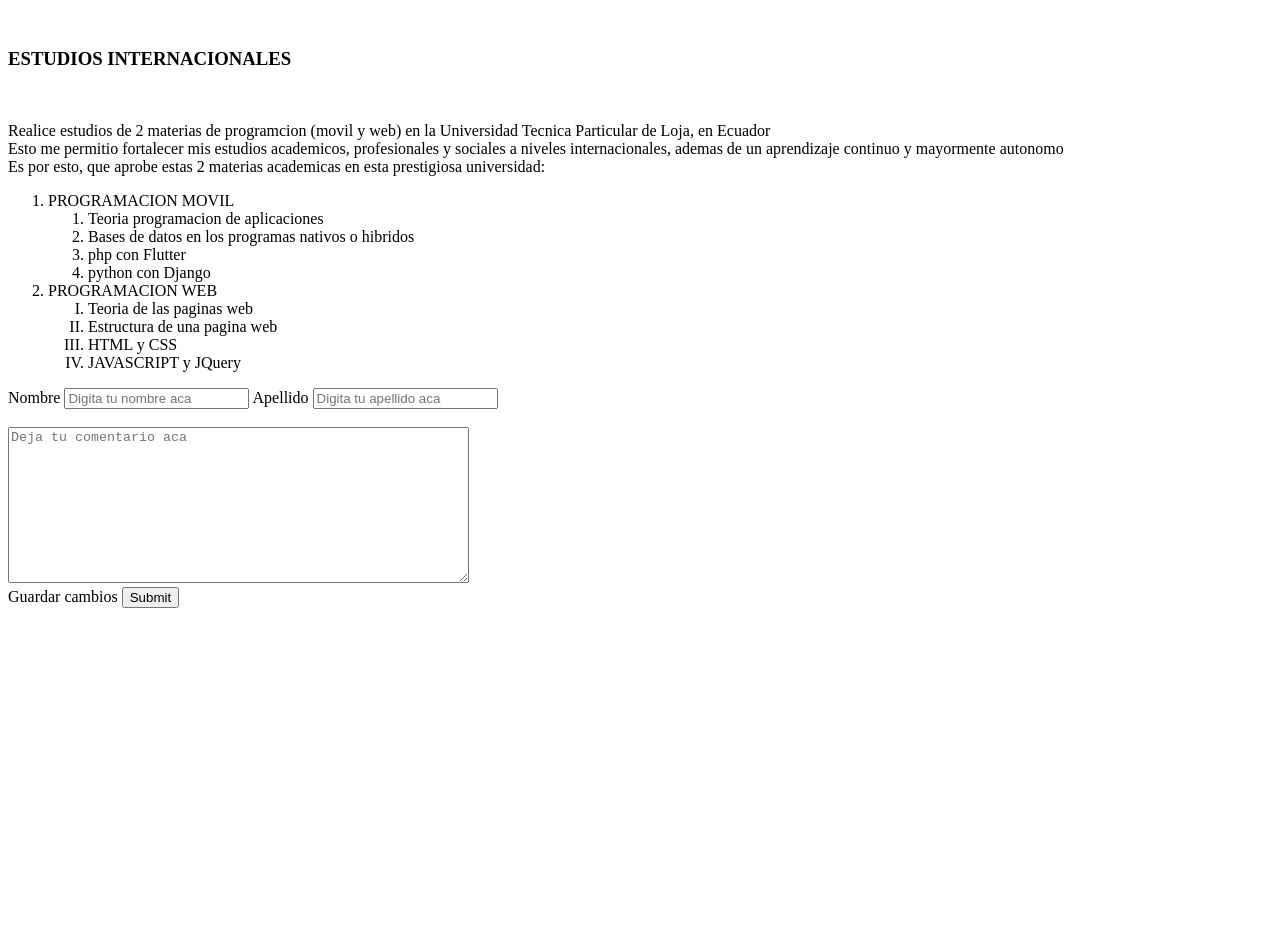
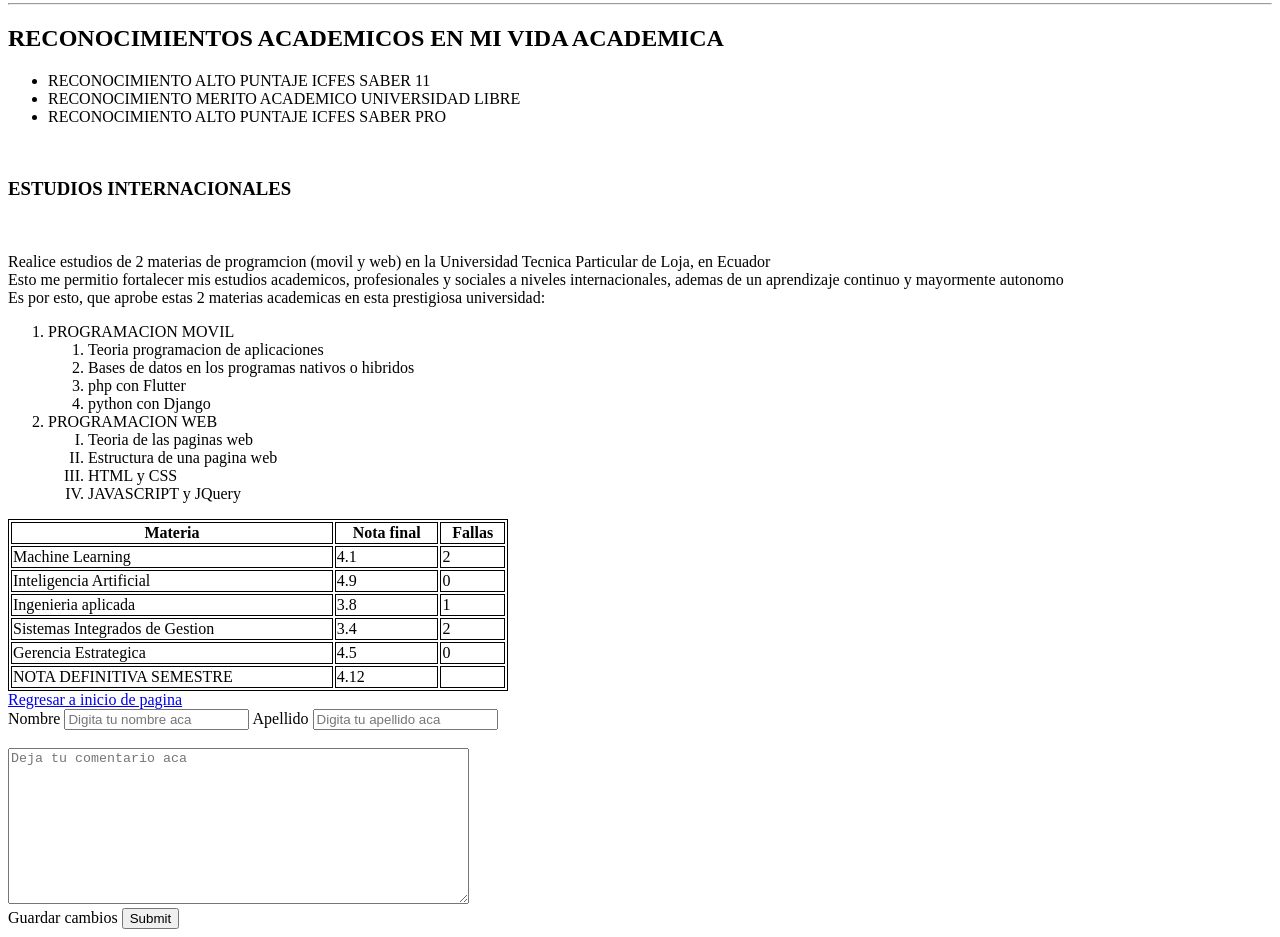
Before and after one commit to IvanCortesGit-Hub/BasicWebSite-Static-, a plain HTML site: page Index.html in a window 1280 px wide. Shown: the part 1228-2165 px from the top of the page. Before the commit the page ends 1844 px from the top, so only its background shows below. Drawn offline with Linux system fonts and the light colour scheme.

Commit message:
Se creo la estructura principal del archivo Index.html con HTML basico

```diff
--- a/Index.html
+++ b/Index.html
@@ -1,20 +1,40 @@
 <!DOCTYPE html>
 <html lang="en">
-<head>
+<head> <!--Ponemos los metadatos como tittle, description, keywords, viewport y todo eso para que el motor de busqueda lo interprete-->
     <meta charset="UTF-8">
     <meta name="viewport" content="width=device-width, initial-scale=1.0">
+    <meta name="title" content="Web Portfolio">
+    <meta name="author" content="Ivan Cortes">
+    <meta name="description" content="A web portfolio showcasing my projects to company recruiters. If they like what they see, they can contact me">
+    <meta name="keywords" content="PROJECT,HTML,CSS,PYTHON,JAVASCRIPT,GIT,GITHUB,REACT,DJANGO,CV">
     <title>Mi primera pagina web</title>
+    <link rel="icon" href="Imagines e Iconos/search_find_window_16723.png">
+    <style>
+        table, th, td {
+            border: 1px solid black;
+        }
+    </style>
 </head>
 <body>
     <h1>Ivan Santiago Cortes Gutierrez</h1>
+    <header>
+        <h2>Resumen academico profesional</h2>
+            <ul>
+                <li>Hoja de vida</li>
+                <li>Reconocimientos academicos</li>
+                <li>Proyectos creados</li>
+            </ul>
+    </header>
+    <header id="inicio"> <!--RESUMEN EN GENERAL-->
         <h2>Perfil Profesional</h2>
         <p>Estudiante de ultimo semestre de Ingenieria de Sistemas, desarrollador full-stack junior enfocado en back-end<br>
         He sido parte de proyectos enfocados en la creacion de plataformas moviles y web utilizando tecnologias como:<br><br>
         GIT, JAVASCRIPT, REACT, PYTHON, DJANGO, MySQL, POSTGREDB
         </p>
+        <img src="Imagines e Iconos/Facultad.jpeg"/>
+    </header>
     <hr>
-    <!-- Pasamos al entorno de los portafolios-->
-     <img src="Facultad.jpeg"/>
+    <header><!--VIDA ACADEMICA-->
         <h2>HISTORIA ACADEMICA</h2><br>
         <h3>Mi Universidad</h3>
         <p>Proximo graduado de la facultad de Ingenieria de la universidad Libre de Colombia, sede Bogota<br>
@@ -22,6 +42,9 @@
         </p>
         <a target="_blank" href="https://www.unilibre.edu.co/">PAGINA WEB DE MI ALAMA MATER</a> <br> <br>
         <img width="400" height="500" src="https://comunicacionesbogota.unilibre.edu.co/wp-content/uploads/2019/02/sede-bosque-10.jpg"/>
+    </header>
+    <hr>
+    <header> <!--RECONOCIMIENTOS ACADEMICOS-->
         <h2>RECONOCIMIENTOS ACADEMICOS EN MI VIDA ACADEMICA</h2>
         <ul>
             <li>RECONOCIMIENTO ALTO PUNTAJE ICFES SABER 11</li>
@@ -29,6 +52,8 @@
             <li>RECONOCIMIENTO ALTO PUNTAJE ICFES SABER PRO</li>
         </ul>
         <br>
+    </header>
+    <header> <!--ESTUDIOS REALIZADOS EN EL EXTRANJERO-->
         <h3>ESTUDIOS INTERNACIONALES</h3>
         <br>
         <p>Realice estudios de 2 materias de programcion (movil y web) en la Universidad Tecnica Particular de Loja, en Ecuador<br>
@@ -52,14 +77,53 @@
                     <li style="list-style-type: upper-roman;">JAVASCRIPT y JQuery</li>
                 </ul>
             </li>
-
         </ol>
-
-
-
-
-
-
+    </header>
+    <div> <!--PARTE INDEPENDIENTE DONDE MUESTRO NOTAS DEL ULTIMO SEMESTRE-->
+        <table style="width: 500px;">
+            <thead>
+                <tr>
+                    <th>Materia</Th>
+                    <th>Nota final</th>
+                    <th>Fallas</th>
+                </tr>
+            </thead>
+            <tbody>
+                <tr>
+                    <td>Machine Learning</td>
+                    <td>4.1</td>
+                    <td>2</td>
+                </tr>
+                <tr>
+                    <td>Inteligencia Artificial</td>
+                    <td>4.9</td>
+                    <td>0</td>
+                </tr>
+                <tr>
+                    <td>Ingenieria aplicada</td>
+                    <td>3.8</td>
+                    <td>1</td>
+                </tr>
+                <tr>
+                    <td>Sistemas Integrados de Gestion</td>
+                    <td>3.4</td>
+                    <td>2</td>
+                </tr>
+                <tr>
+                    <td>Gerencia Estrategica</td>
+                    <td>4.5</td>
+                    <td>0</td>
+                </tr>
+            </tbody>
+            <tfoot>
+                <td>NOTA DEFINITIVA SEMESTRE</td>
+                <td>4.12</td>
+                <td></td>
+            </tfoot>
+        </table>
+    </div>
+    <footer>
+        <a href="#inicio">Regresar a inicio de pagina</a>
         <form action="/formulario" method="POST">
             <label for="Nombre">Nombre</label>
             <input type="text"  id = "Nombre" name="Nombre" placeholder="Digita tu nombre aca"/>
@@ -68,8 +132,6 @@
             <textarea name="Comentario" cols="55" rows="10" id="Comentario" placeholder="Deja tu comentario aca"></textarea><br>
             <label>Guardar cambios   </label><input type="submit"></input>
         </form>
-
-
-
+    </footer>
 </body>
 </html>
```
Also changed, not shown: Imagines e Iconos/Facultad.jpeg (renamed from Facultad.jpeg), Imagines e Iconos/search_find_window_16723.png (added). Lines whose indentation alone changed are shown as unchanged.
